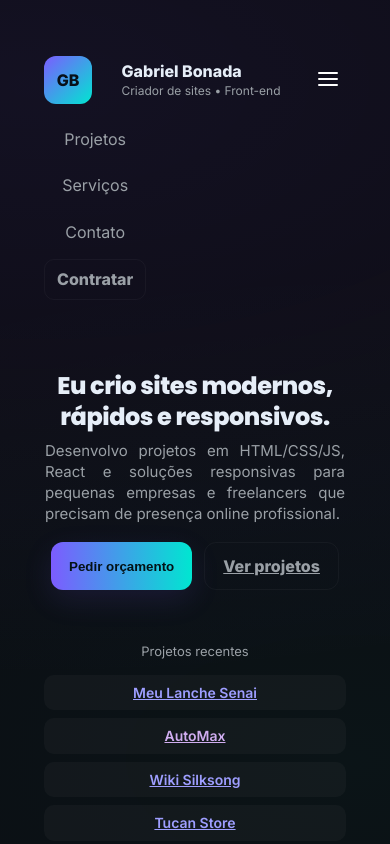
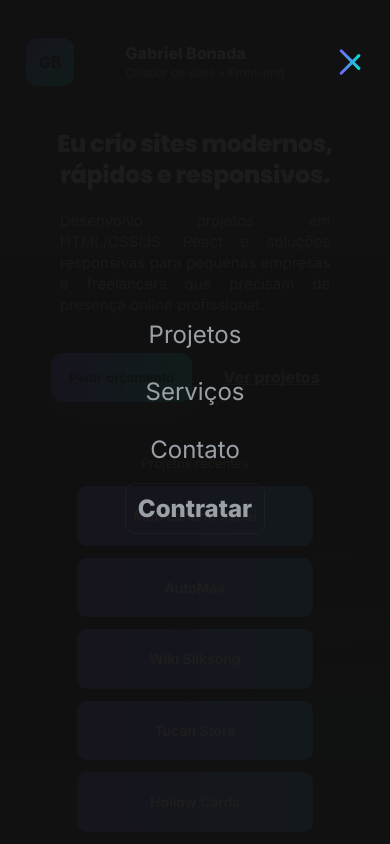
Before and after one commit to Gabrielbonada/portifolio, a plain HTML site: page index.html in a window 390 px wide. Both pictures are taken after a click on the button "Abrir menu". Shown: the top 844 px of the page. Drawn offline with Linux system fonts and the light colour scheme.

Commit message:
Resolução de celular/tablets pequenos e medios

```diff
--- a/index.html
+++ b/index.html
@@ -322,6 +322,105 @@
             margin-bottom: 10px
         }
 
+        /* Botão hamburguer */
+        .hamburguer {
+            display: none;
+            flex-direction: column;
+            justify-content: space-between;
+            width: 28px;
+            height: 22px;
+            background: none;
+            border: none;
+            cursor: pointer;
+            z-index: 1001;
+            padding: 0;
+            position: relative;
+        }
+
+        .hamburguer span {
+            display: block;
+            height: 3px;
+            width: 100%;
+            background: linear-gradient(135deg, var(--accent), var(--accent-2));
+            ;
+            border-radius: 5px;
+            transition: all 0.3s ease-in-out;
+        }
+
+        /* Animação X */
+        .hamburguer.active span:nth-child(1) {
+            transform: rotate(45deg) translate(5px, 5px);
+        }
+
+        .hamburguer.active span:nth-child(2) {
+            opacity: 0;
+        }
+
+        .hamburguer.active span:nth-child(3) {
+            transform: rotate(-45deg) translate(5px, -5px);
+        }
+
+        /* Navbar padrão (desktop) */
+        .nav {
+            display: flex;
+            gap: 20px;
+
+        }
+
+        /* Menu fullscreen no mobile */
+        @media(max-width: 950px) {
+            .nav {
+                display: flex;
+                flex-direction: column;
+                justify-content: center;
+                align-items: center;
+                position: fixed;
+                top: 0;
+                left: 0;
+                width: 100%;
+                height: 100vh;
+                background: rgba(17, 17, 17, 0.95);
+                gap: 30px;
+                font-size: 24px;
+
+                /* ESSA PARTE IMPORTA: começa escondida */
+                transform: translateY(-100%);
+                transition: transform 0.4s ease-in-out;
+                z-index: 1000;
+            }
+
+            .nav.active {
+                transform: translateY(0);
+                /* aparece */
+            }
+        }
+
+        .navbar a {
+            color: #fff;
+            text-decoration: none;
+            font-size: 26px;
+            font-weight: bold;
+            transition: color 0.3s;
+        }
+
+        .navbar a:hover {
+            color: #ff4f4f;
+        }
+
+        .navbar.active {
+            transform: translateY(0);
+        }
+
+        .hamburguer {
+            display: flex;
+            z-index: 1002;
+            /* acima do menu */
+        }
+
+        .dropdown>a:hover {
+            color: #ff4f4f;
+        }
+
         .socials {
             display: flex;
             gap: 10px;
@@ -360,20 +459,6 @@
             }
         }
 
-        @media (max-width:640px) {
-            .grid {
-                grid-template-columns: 1fr
-            }
-
-            h1 {
-                font-size: 28px
-            }
-
-            .hero p.lead {
-                max-width: 100%
-            }
-        }
-
         /* Subtle animations */
         [data-reveal] {
             opacity: 0;
@@ -401,13 +486,74 @@
 
         /* Tablets */
         @media (max-width: 768px) {
+            .recent-projects {
+                align-items: center;
+                display: flex;
+                flex-direction: column;
+                gap: 12px;
+                margin-top: 14px;
+            }
+
+            .recent-projects span {
+                width: 48%;
+                display: inline-block;
+                background: var(--glass);
+                padding: 20px 10px;
+                border-radius: 10px;
+                font-weight: 600;
+                font-size: 14px;
+                color: #fff;
+                text-align: center;
+
+                /* preparação para a animação */
+                background-image: linear-gradient(90deg, var(--accent), var(--accent-2));
+                background-size: 200%;
+                /* deixa o gradiente maior para animar */
+                background-position: left;
+                transition: background-position 0.5s ease, transform 0.3s ease;
+            }
+
+            /* Hover com gradiente deslizando */
+            .recent-projects span:hover {
+                background-position: right;
+                /* desliza o gradiente */
+                transform: scale(1.05);
+                /* dá um leve "zoom" no hover */
+            }
+
+            .recent-projects a {
+                text-decoration: none;
+                color: #fff;
+            }
+
+            h1 {
+                width: 70%;
+                margin: auto;
+                font-size: 36px;
+            }
+
+            .hero .eyebrow {
+                display: none;
+            }
+
+            .brand {
+                justify-content: space-between;
+                display: flex;
+                align-items: center;
+            }
+
+            header {
+                display: block;
+            }
+
             .hero {
                 grid-template-columns: 1fr;
                 text-align: center;
             }
 
             .hero p.lead {
-                max-width: 100%;
+                padding: 20px 0px;
+                max-width: 70%;
                 margin: 0 auto;
             }
 
@@ -443,15 +589,22 @@
                 display: flex;
             }
 
-            .menu-toggle {
-                display: block;
+
+        }
+
+        @media (max-width: 640px) {
+
+            h1 {
+                width: 100%;
             }
 
-            .menu-toggle {
-                display: block;
-                background: transparent;
-                border: 0;
-                cursor: pointer;
+            .hero p.lead {
+                width: 100%;
+                max-width: 80%;
+            }
+
+            p.lead {
+                width: 100%;
             }
         }
 
@@ -460,18 +613,25 @@
             body {
                 padding: 16px;
             }
+
+            .container {
+                padding: 10px;
+            }
+
             h1 {
                 text-align: center;
             }
 
-            .hero p.lead{
+            .hero p.lead {
                 width: 300px;
                 text-align: justify;
             }
+
             div .eyebrow {
                 display: none;
             }
-            #table{
+
+            #table {
                 padding: 30px 0px 0px 0px;
             }
 
@@ -492,14 +652,6 @@
                 gap: 12px;
                 justify-content: space-between;
             }
-
-            .nav {
-                display: none;
-                /* Esconde menu desktop */
-            }
-
-            /* Botão hambúrguer simples */
-
 
             .section-title {
                 display: none;
@@ -522,7 +674,7 @@
 
             .hero {
                 grid-template-columns: 1fr;
-                padding: 50px 0px;
+                padding: 30px 0px;
             }
 
             .preview-card {
@@ -546,11 +698,16 @@
                 grid-template-columns: 1fr;
             }
 
+            .grid {
+                margin-top: 50px;
+            }
+
             .project,
             .service {
                 margin: 0 auto;
                 width: 100%;
             }
+
 
             /* Contato */
             .contact {
@@ -576,44 +733,54 @@
             }
 
             .recent-projects {
+                align-items: center;
                 display: flex;
                 flex-direction: column;
-                gap: 8px;
+                gap: 12px;
                 margin-top: 14px;
             }
 
             .recent-projects span {
+                width: 70%;
                 display: inline-block;
                 background: var(--glass);
-                padding: 8px 12px;
+                padding: 20px 10px;
                 border-radius: 10px;
                 font-weight: 600;
                 font-size: 14px;
                 color: #fff;
                 text-align: center;
+
+                /* preparação para a animação */
+                background-image: linear-gradient(90deg, var(--accent), var(--accent-2));
+                background-size: 200%;
+                /* deixa o gradiente maior para animar */
+                background-position: left;
+                transition: background-position 0.5s ease, transform 0.3s ease;
             }
 
-            .menu-toggle {
-                display: block;
+            /* Hover com gradiente deslizando */
+            .recent-projects span:hover {
+                background-position: right;
+                /* desliza o gradiente */
+                transform: scale(1.05);
+                /* dá um leve "zoom" no hover */
+            }
+
+
+            .recent-projects a {
+                text-decoration: none;
+                color: #fff;
             }
 
             .nav {
-                display: none;
+
                 flex-direction: column;
                 gap: 8px;
             }
+        }
 
-            .nav[data-open="true"] {
-                display: flex;
-            }
-
-            .menu-toggle {
-                display: block;
-                background: transparent;
-                border: 0;
-                cursor: pointer;
-            }
-        }
+        */
     </style>
 </head>
 
@@ -626,13 +793,10 @@
                     <div style="font-weight:800">Gabriel Bonada</div>
                     <div style="font-size:12px;color:var(--muted)">Criador de sites • Front-end</div>
                 </div>
-                <button id="menuToggle" class="menu-toggle" aria-controls="primary-nav" aria-expanded="false"
-                    aria-label="Abrir menu">
-                    <!-- svg hamburger -->
-                    <svg width="24" height="24" viewBox="0 0 24 24" aria-hidden="true">
-                        <path d="M3 6h18M3 12h18M3 18h18" stroke="currentColor" stroke-width="2" stroke-linecap="round">
-                        </path>
-                    </svg>
+                <button id="hamburguer-btn" class="hamburguer" aria-label="Abrir menu">
+                    <span></span>
+                    <span></span>
+                    <span></span>
                 </button>
             </div>
 
@@ -664,7 +828,7 @@
                 <div id="table" style="margin-top:22px" data-reveal>
                     <div style="font-size:13px;color:var(--muted)">Projetos recentes</div>
                     <div class="recent-projects">
-                        <span><a href="https://jade-queijadas-9bdaf0.netlify.app/">Meu Lanche Senai</a> </span>
+                        <span><a href="https://jade-queijadas-9bdaf0.netlify.app/">Meu Lanche Senai</span></a>
                         <span> <a href="">AutoMax</a> </span>
                         <span> <a href="https://silksongwiki.netlify.app/">Wiki Silksong</a> </span>
                         <span> <a href="https://tucanstore.netlify.app/">Tucan Store</a> </span>
@@ -699,7 +863,7 @@
                     <div class="skills">
                         <span class="chip">HTML</span>
                         <span class="chip">CSS</span>
-                        <span class="chip">JavaScript</span>
+                        <span class="chip">JS</span>
                         <span class="chip">React</span>
                         <span class="chip">Bootstrap</span>
                     </div>
@@ -820,13 +984,19 @@
         <footer>
             <div style="display:flex;justify-content:space-between;align-items:center;gap:12px;flex-wrap:wrap">
                 <div>© Gabriel Bonada • Desenvolvedor de Sites</div>
-                <div class="muted">Feito com cuidado — Quer que eu personalize esse template pra você?</div>
             </div>
         </footer>
 
     </div>
 
     <script>
+        const hamburguerBtn = document.getElementById("hamburguer-btn");
+        const navbar = document.querySelector(".nav");
+
+        hamburguerBtn.addEventListener("click", () => {
+            hamburguerBtn.classList.toggle("active");
+            navbar.classList.toggle("active");
+        });
         // Simple reveal on scroll (IntersectionObserver)
         const observer = new IntersectionObserver((entries) => {
             entries.forEach(entry => {
@@ -865,14 +1035,7 @@
         function handleFirstTab(e) {
             if (e.key === 'Tab') document.body.classList.add('user-is-tabbing');
         }
-        window.addEventListener('keydown', handleFirstTab);
-        const menuToggle = document.getElementById('menuToggle');
-        const nav = document.getElementById('primary-nav');
-        menuToggle.addEventListener('click', () => {
-            const opened = nav.getAttribute('data-open') === 'true';
-            nav.setAttribute('data-open', String(!opened));
-            menuToggle.setAttribute('aria-expanded', String(!opened));
-        });
+
         // fechar com ESC
         document.addEventListener('keydown', (ev) => {
             if (ev.key === 'Escape' && nav.getAttribute('data-open') === 'true') {
```
Also changed, not shown: script.js (added, +7 -0 lines).
